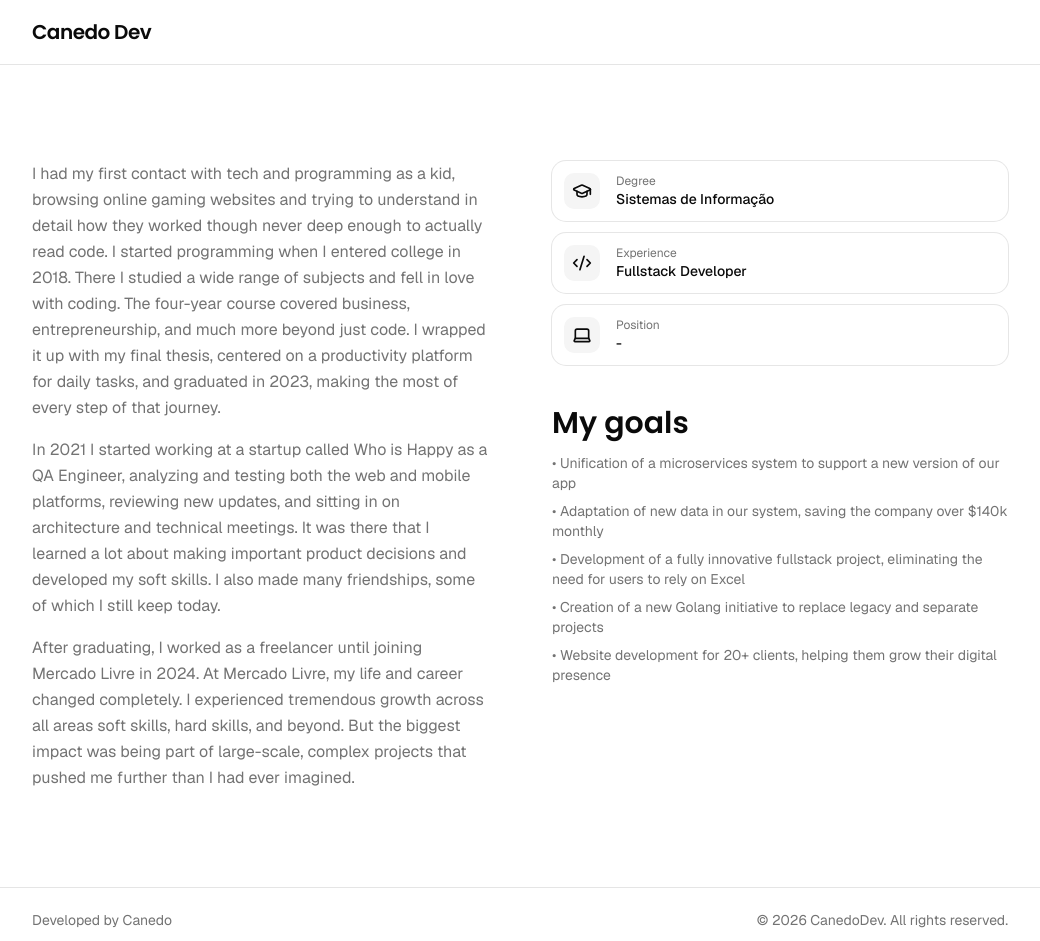
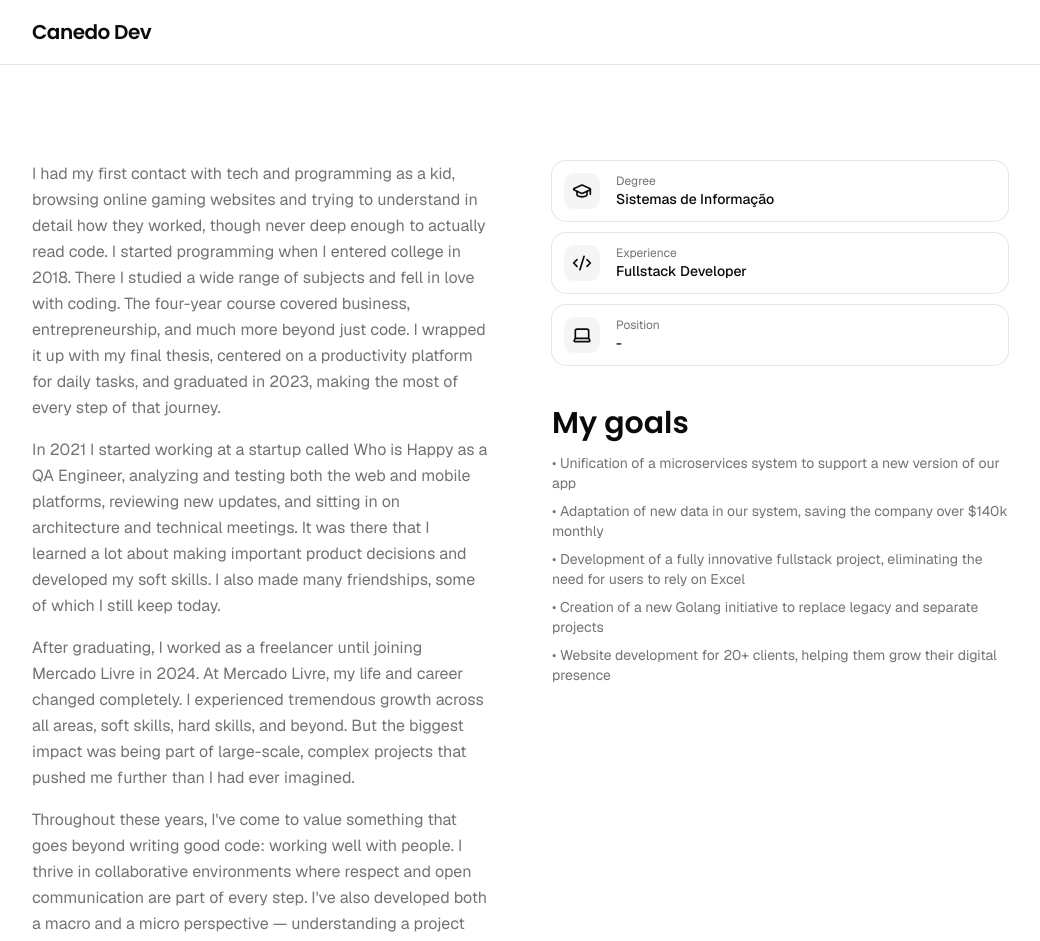
Before and after one commit to rafabcanedo/canedodev, a Next.js app: page /about in a window 1280 px wide. Shown: the top 941 px of the page, without its empty margins (120-1160 px from the left). Built offline with nearby package versions, Linux system fonts and the light colour scheme.

Commit message:
fix: text

```diff
--- a/src/data/about.ts
+++ b/src/data/about.ts
@@ -16,7 +16,8 @@ export const aboutGoals: string[] = [
 ]
 
 export const aboutParagraphs: string[] = [
-  "I had my first contact with tech and programming as a kid, browsing online gaming websites and trying to understand in detail how they worked though never deep enough to actually read code. I started programming when I entered college in 2018. There I studied a wide range of subjects and fell in love with coding. The four-year course covered business, entrepreneurship, and much more beyond just code. I wrapped it up with my final thesis, centered on a productivity platform for daily tasks, and graduated in 2023, making the most of every step of that journey.",
+  "I had my first contact with tech and programming as a kid, browsing online gaming websites and trying to understand in detail how they worked, though never deep enough to actually read code. I started programming when I entered college in 2018. There I studied a wide range of subjects and fell in love with coding. The four-year course covered business, entrepreneurship, and much more beyond just code. I wrapped it up with my final thesis, centered on a productivity platform for daily tasks, and graduated in 2023, making the most of every step of that journey.",
   "In 2021 I started working at a startup called Who is Happy as a QA Engineer, analyzing and testing both the web and mobile platforms, reviewing new updates, and sitting in on architecture and technical meetings. It was there that I learned a lot about making important product decisions and developed my soft skills. I also made many friendships, some of which I still keep today.",
-  "After graduating, I worked as a freelancer until joining Mercado Livre in 2024. At Mercado Livre, my life and career changed completely. I experienced tremendous growth across all areas soft skills, hard skills, and beyond. But the biggest impact was being part of large-scale, complex projects that pushed me further than I had ever imagined.",
+  "After graduating, I worked as a freelancer until joining Mercado Livre in 2024. At Mercado Livre, my life and career changed completely. I experienced tremendous growth across all areas, soft skills, hard skills, and beyond. But the biggest impact was being part of large-scale, complex projects that pushed me further than I had ever imagined.",
+  "Throughout these years, I've come to value something that goes beyond writing good code: working well with people. I thrive in collaborative environments where respect and open communication are part of every step. I've also developed both a macro and a micro perspective — understanding a project from zero to deploy, while always thinking about how it can grow and scale in the future.",
 ]
```
